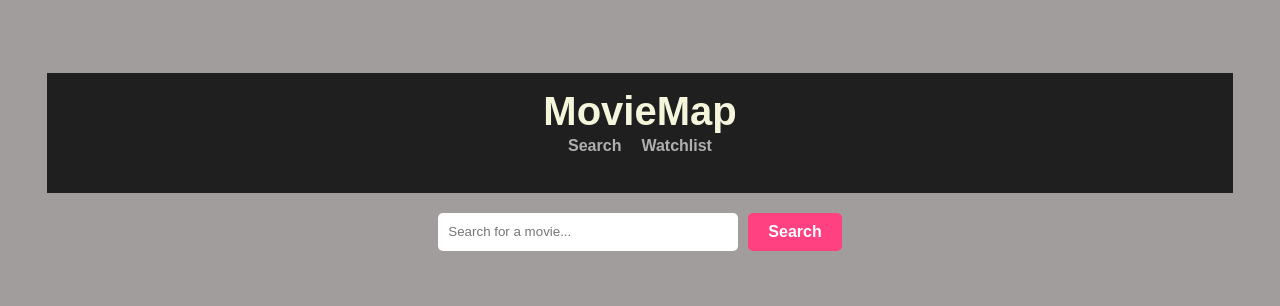
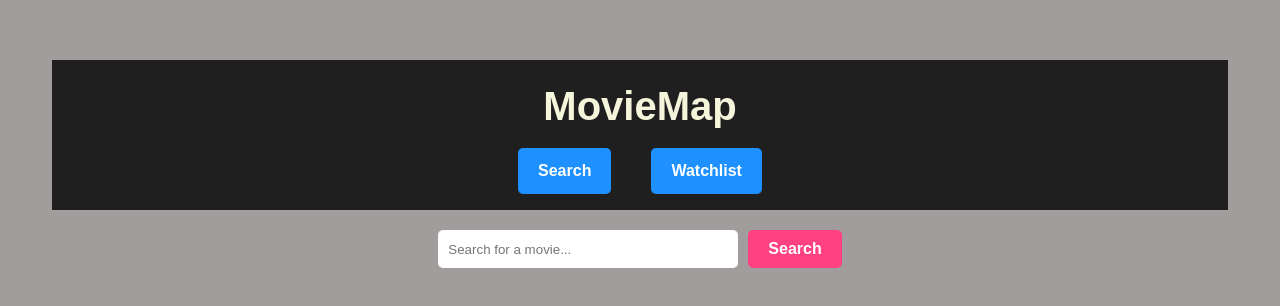
Before and after one commit to AbeysiriLasantha/SBA_320H_ReactWebApp, a React (Vite) app: page / in a window 1280 px wide. Shown: the part 216-522 px from the top of the page. Built offline with nearby package versions, Linux system fonts and the light colour scheme.

Commit message:
Improved the CSS further

```diff
--- a/src/App.css
+++ b/src/App.css
@@ -20,8 +20,9 @@ header {
   color:  beige;
   padding: 1rem;
   text-align: center;
-  height: 120px;
-  margin: 15px;
+  height: 150px;
+  margin: 20px;
+  padding: 1.5em;
 }
 
 nav {
@@ -142,4 +143,25 @@ form button:hover {
 .movieMapTitle {
   font-size: 2.5em;
   color: beige;
+  padding-bottom: 10px;
 }
+
+
+.addToListBtn, .searchBtn {
+  display: inline-block;
+  padding: 10px 20px; /* Adjust padding for button size */
+  margin: 10px; /* Space between buttons */
+  background-color: #1E90FF; /* Button background color */
+  color: white; /* Text color */
+  text-decoration: none; /* Remove underline from links */
+  border-radius: 5px; /* Rounded corners */
+  transition: background-color 0.3s ease; /* Smooth transition for hover effect */
+}
+
+.addToListBtn:hover  {
+  background-color: #00BFFF; /* Change color on hover */
+}
+
+.searchBtn:hover   {
+  background-color: #00BFFF; /* Change color on hover */
+}
--- a/src/components/Header.jsx
+++ b/src/components/Header.jsx
@@ -9,8 +9,8 @@ const Header = () => {
       </nav>
 
       <nav>
-        <Link to="/" className="button">Search</Link>
-        <Link to="/watchlist" className="button">Watchlist</Link>
+        <Link to="/" className="searchBtn">Search</Link>
+        <Link to="/watchlist" className='addToListBtn'>Watchlist</Link>
       </nav>
 
     </header>
```
